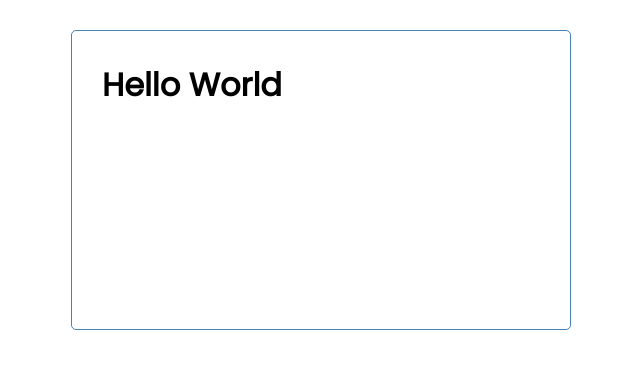
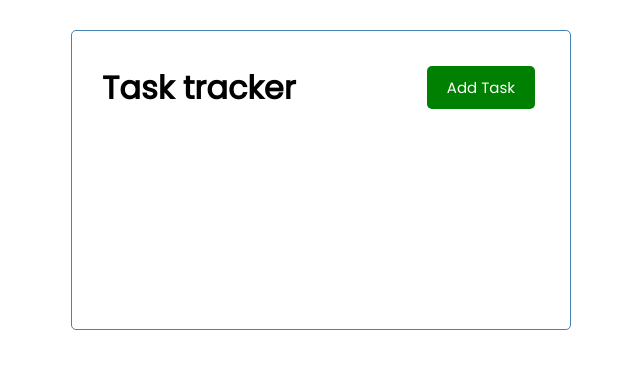
Before and after one commit to ErikAndresFelea/vue-practice-project, a Vue app: page / in a window 1280 px wide. Shown: the top 368 px of the page, without its empty margins (319-959 px from the left). Built offline with nearby package versions, Linux system fonts and the light colour scheme.

Commit message:
Starting dev. tutorial app

```diff
--- a/src/App.vue
+++ b/src/App.vue
@@ -1,13 +1,44 @@
 <template>
   <div class="container">
-    <h1>Hello World</h1>
+    <Header title="Task tracker" />
   </div>
 </template>
 
 <script>
+  import Header from './components/Header'
+
   export default {
     name: 'App',
-    components: {},
+    components: {
+      Header
+    },
+    data() {
+      return {
+        tasks: []
+      }
+    },
+    created() {
+      this.tasks = [
+        {
+          id: 1,
+          text: 'Doctors appointment',
+          day: 'March 1st at 2:30pm',
+          reminder: 'true'
+        },
+        {
+          id: 2,
+          text: 'Meeting at school',
+          day: 'March 3rd at 1:30pm',
+          reminder: 'true'
+        },
+        {
+          id: 3,
+          text: 'Food shopping',
+          day: 'March 3rd at 11:00am',
+          reminder: 'false'
+        }
+      ]
+    }
   }
 </script>
 
--- /dev/null
+++ b/src/components/Button.vue
@@ -0,0 +1,18 @@
+<template>
+    <button @click="onClick()" :style="{ background: color }" class="btn">{{ text }}</button>
+</template>
+
+<script>
+export default {
+    name: 'Button',
+    props: {
+        text: String,
+        color: String
+    },
+    methods: {
+        onClick() {
+            console.log('Click')
+        }
+    },
+}
+</script>
--- /dev/null
+++ b/src/components/Header.vue
@@ -0,0 +1,29 @@
+<template>
+    <header>
+        <h1>{{ title }}</h1>
+        <Button text="Add Task" color="green" />
+    </header>
+</template>
+
+<script>
+    import Button from './Button'
+
+    export default {
+        name: 'Header',
+        props: {
+            title: String,
+        },
+        components: {
+            Button
+        }
+    }
+</script>
+
+<style scoped>
+    header {
+        display: flex;
+        justify-content: space-between;
+        align-items: center;
+        margin-bottom: 20px;
+    }
+</style>
--- a/vue.config.js
+++ /dev/null
@@ -1,4 +0,0 @@
-const { defineConfig } = require('@vue/cli-service')
-module.exports = defineConfig({
-  transpileDependencies: true
-})
```
Also changed, not shown: jsconfig.json (deleted, +0 -19 lines).
